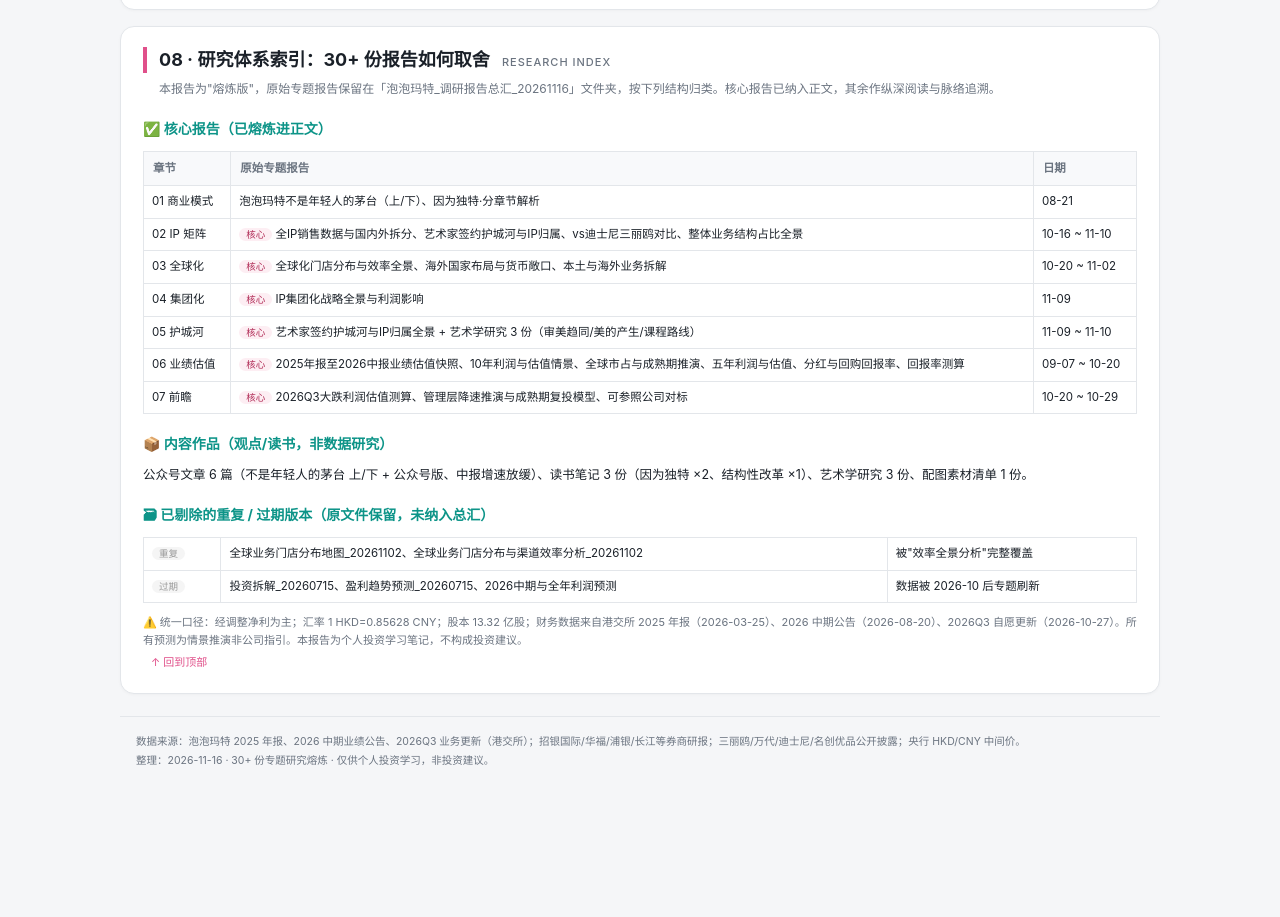
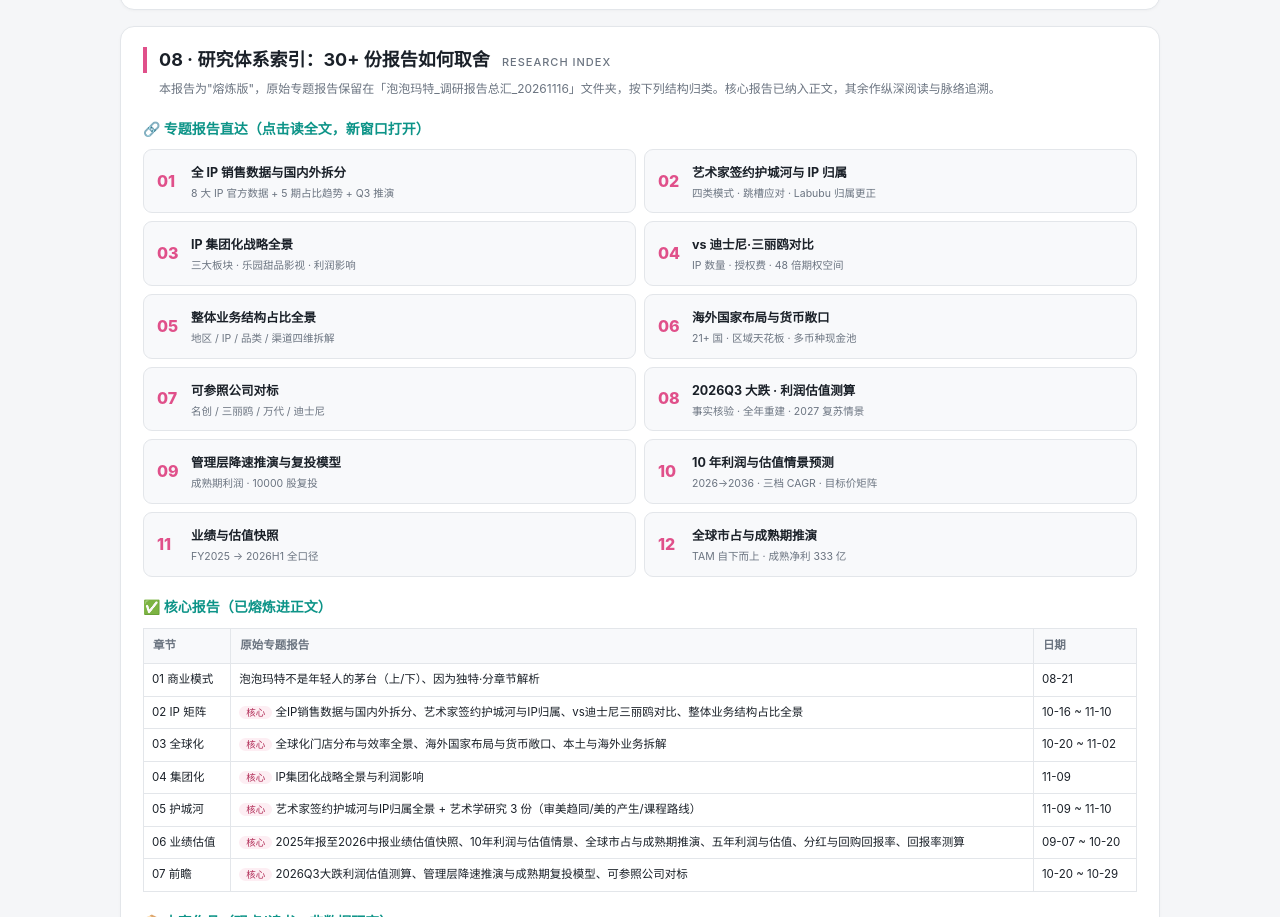
Before and after one commit to MRLYH621/MRLYH621.github.io, a plain HTML site: page invest-popmart.html in a window 1280 px wide. Shown: the part 7588-8505 px from the top of the page. Before the commit the page ends 8434 px from the top, so only its background shows below. Drawn offline with nearby package versions, Linux system fonts and the light colour scheme.

Commit message:
add report quick links to index

```diff
--- a/invest-popmart.html
+++ b/invest-popmart.html
@@ -334,6 +334,21 @@ ul{margin:6px 0 0 18px;font-size:12.5px}li{margin-bottom:6px;line-height:1.65}
   <div class="card" id="c8">
     <h2>08 · 研究体系索引：30+ 份报告如何取舍 <span class="en">RESEARCH INDEX</span></h2>
     <div class="sec-sub">本报告为"熔炼版"，原始专题报告保留在「泡泡玛特_调研报告总汇_20261116」文件夹，按下列结构归类。核心报告已纳入正文，其余作纵深阅读与脉络追溯。</div>
+    <h3>🔗 专题报告直达（点击读全文，新窗口打开）</h3>
+    <div class="toc">
+      <a href="popmart/泡泡玛特_全IP销售数据与国内外拆分_20261110.html" target="_blank"><span class="n">01</span><span><span class="tt">全 IP 销售数据与国内外拆分</span><div class="dd">8 大 IP 官方数据 + 5 期占比趋势 + Q3 推演</div></span></a>
+      <a href="popmart/泡泡玛特_艺术家签约护城河与IP归属全景_20261109.html" target="_blank"><span class="n">02</span><span><span class="tt">艺术家签约护城河与 IP 归属</span><div class="dd">四类模式 · 跳槽应对 · Labubu 归属更正</div></span></a>
+      <a href="popmart/泡泡玛特_IP集团化战略全景与利润影响_20261109.html" target="_blank"><span class="n">03</span><span><span class="tt">IP 集团化战略全景</span><div class="dd">三大板块 · 乐园甜品影视 · 利润影响</div></span></a>
+      <a href="popmart/泡泡玛特vs迪士尼三丽鸥_IP数量与授权费对比_20261110.html" target="_blank"><span class="n">04</span><span><span class="tt">vs 迪士尼·三丽鸥对比</span><div class="dd">IP 数量 · 授权费 · 48 倍期权空间</div></span></a>
+      <a href="popmart/泡泡玛特整体业务结构占比全景_20261016.html" target="_blank"><span class="n">05</span><span><span class="tt">整体业务结构占比全景</span><div class="dd">地区 / IP / 品类 / 渠道四维拆解</div></span></a>
+      <a href="popmart/泡泡玛特海外国家布局与货币敞口_20261020.html" target="_blank"><span class="n">06</span><span><span class="tt">海外国家布局与货币敞口</span><div class="dd">21+ 国 · 区域天花板 · 多币种现金池</div></span></a>
+      <a href="popmart/泡泡玛特可参照公司对标_20261020.html" target="_blank"><span class="n">07</span><span><span class="tt">可参照公司对标</span><div class="dd">名创 / 三丽鸥 / 万代 / 迪士尼</div></span></a>
+      <a href="popmart/泡泡玛特2026Q3大跌_利润估值测算_20261029.html" target="_blank"><span class="n">08</span><span><span class="tt">2026Q3 大跌 · 利润估值测算</span><div class="dd">事实核验 · 全年重建 · 2027 复苏情景</div></span></a>
+      <a href="popmart/泡泡玛特_管理层降速推演与成熟期复投模型_20261029.html" target="_blank"><span class="n">09</span><span><span class="tt">管理层降速推演与复投模型</span><div class="dd">成熟期利润 · 10000 股复投</div></span></a>
+      <a href="popmart/泡泡玛特10年利润与估值情景预测_20261020.html" target="_blank"><span class="n">10</span><span><span class="tt">10 年利润与估值情景预测</span><div class="dd">2026→2036 · 三档 CAGR · 目标价矩阵</div></span></a>
+      <a href="popmart/泡泡玛特2025年报至2026中报业绩估值快照_20261020.html" target="_blank"><span class="n">11</span><span><span class="tt">业绩与估值快照</span><div class="dd">FY2025 → 2026H1 全口径</div></span></a>
+      <a href="popmart/泡泡玛特全球市占与成熟期营收利润推演_20261020.html" target="_blank"><span class="n">12</span><span><span class="tt">全球市占与成熟期推演</span><div class="dd">TAM 自下而上 · 成熟净利 333 亿</div></span></a>
+    </div>
     <h3>✅ 核心报告（已熔炼进正文）</h3>
     <table class="idx">
       <tr><th class="l">章节</th><th class="l">原始专题报告</th><th class="l">日期</th></tr>
```
